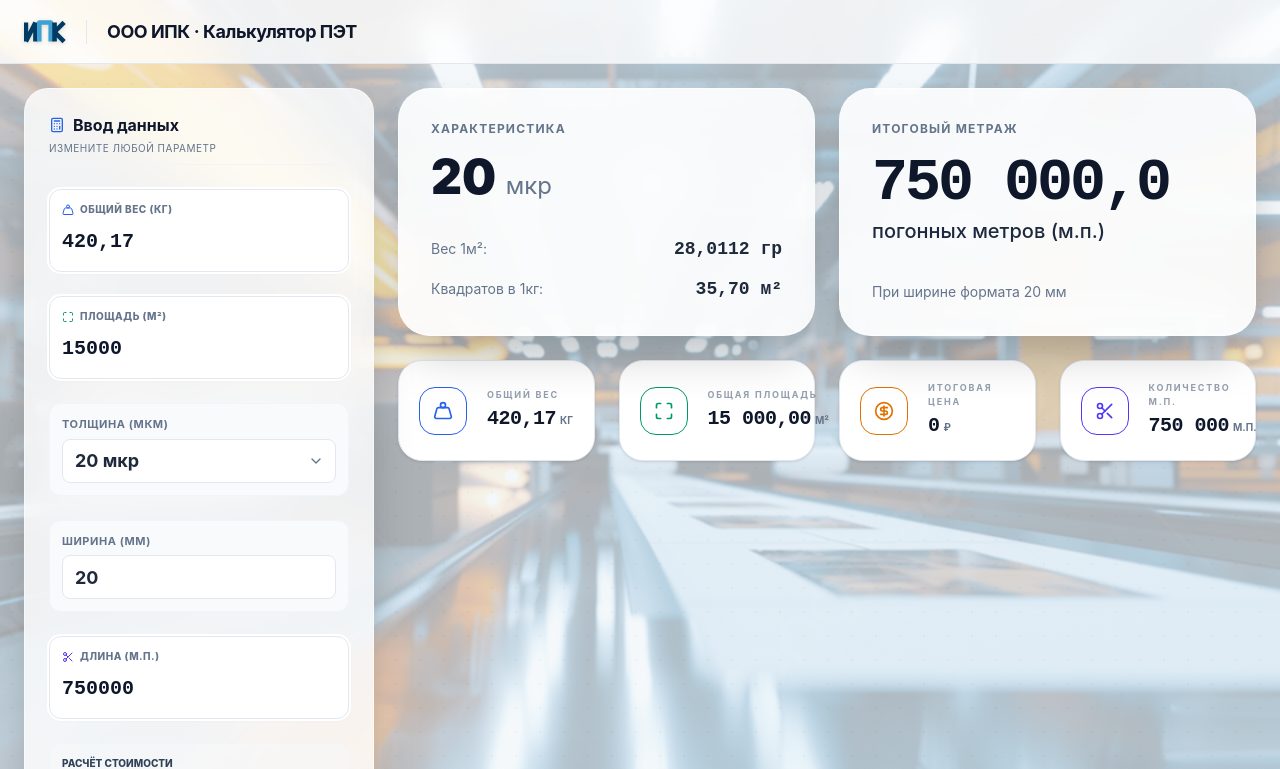
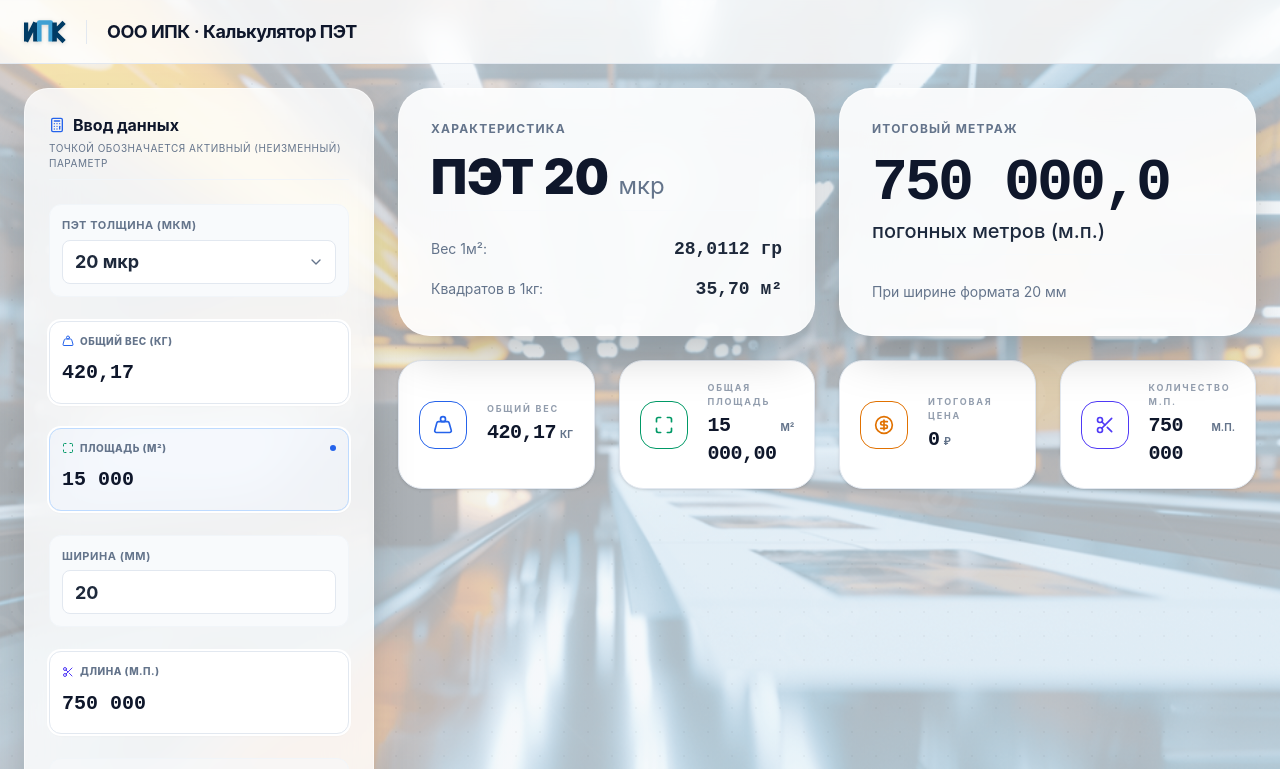
Before and after one commit to sergeypresnyakov8-spec/PET_KG-M2, a React (Vite) app: page / in a window 1280 px wide. Shown: the top 769 px of the page. Built offline with nearby package versions, Linux system fonts and the light colour scheme.

Commit message:
Update App.tsx

```diff
--- a/src/App.tsx
+++ b/src/App.tsx
@@ -78,9 +78,26 @@ const DEFAULT_PET_DATA: PETRecord[] = [
 ];
 
 // --- UTILS ---
+const formatInputValue = (val: string) => {
+  if (!val) return "";
+  let raw = val.replace(/\s/g, '').replace(/\./g, ',').replace(/[^\d,]/g, '');
+  if (!raw) return "";
+  const parts = raw.split(',');
+  let intP = parts[0];
+  if (intP === '') intP = '0';
+  else if (intP.length > 1 && intP.startsWith('0') && intP !== '0') {
+    intP = parseInt(intP, 10).toString();
+  }
+  let formattedInt = intP.replace(/\B(?=(\d{3})+(?!\d))/g, ' ');
+  if (parts.length > 1) {
+    return `${formattedInt},${parts.slice(1).join('')}`;
+  }
+  return formattedInt;
+};
+
 const parseNum = (val: string) => {
   if (!val) return 0;
-  const normalized = val.replace(',', '.').replace(/\s/g, '');
+  const normalized = val.replace(',', '.').replace(/\s|\u00A0|\u202F/g, '');
   const n = parseFloat(normalized);
   return isNaN(n) ? 0 : n;
 };
@@ -91,7 +108,7 @@ const formatNum = (num: number, decimals: number = 2, showEmpty: boolean = true)
     minimumFractionDigits: 0,
     maximumFractionDigits: decimals,
     useGrouping: true
-  });
+  }).replace(/\s|\u00A0|\u202F/g, ' ');
 };
 
 const displayRU = (num: number, dec: number = 2) =>
@@ -99,7 +116,7 @@ const displayRU = (num: number, dec: number = 2) =>
     minimumFractionDigits: dec,
     maximumFractionDigits: dec,
     useGrouping: true
-  });
+  }).replace(/\s|\u00A0|\u202F/g, ' ');
 
 // --- APP COMPONENT ---
 export default function App() {
@@ -110,13 +127,14 @@ export default function App() {
   // Input fields
   const [inputs, setInputs] = useState({
     weight: "420,17",
-    area: "15000",
-    length: "750000",
+    area: "15 000",
+    length: "750 000",
     format: "20",
     priceKg: "0",
     priceM2: "0"
   });
   const [pricePriority, setPricePriority] = useState<'kg' | 'm2'>('kg');
+  const [mainPriority, setMainPriority] = useState<'weight' | 'area' | 'length'>('area');
 
   // Load cache
   useEffect(() => {
@@ -126,6 +144,7 @@ export default function App() {
         const state = JSON.parse(saved);
         if (state.thickness) setSelectedThickness(state.thickness);
         if (state.pricePriority) setPricePriority(state.pricePriority);
+        if (state.mainPriority) setMainPriority(state.mainPriority);
         setInputs(prev => ({ ...prev, ...state }));
       } catch (e) { console.error(e); }
     }
@@ -135,9 +154,9 @@ export default function App() {
   // Save cache
   useEffect(() => {
     if (!loading) {
-      localStorage.setItem('pet_calc_cache', JSON.stringify({ ...inputs, thickness: selectedThickness, pricePriority }));
+      localStorage.setItem('pet_calc_cache', JSON.stringify({ ...inputs, thickness: selectedThickness, pricePriority, mainPriority }));
     }
-  }, [inputs, selectedThickness, pricePriority, loading]);
+  }, [inputs, selectedThickness, pricePriority, mainPriority, loading]);
 
   const record = useMemo(() =>
     data.find(r => r.thickness === selectedThickness) || data[0]
@@ -145,8 +164,9 @@ export default function App() {
 
   // Unified Sync Logic
   const sync = (source: string, val: string, currentFormat?: string) => {
-    const v = parseNum(val);
-    const updates: Partial<typeof inputs> = { [source]: val };
+    const cleanVal = formatInputValue(val);
+    const v = parseNum(cleanVal);
+    const updates: Partial<typeof inputs> = { [source]: cleanVal };
     const f = parseNum(currentFormat ?? inputs.format);
     const m2kg = record.m2PerKg;
     const gsm = record.weightPerM2 / 1000;
@@ -164,8 +184,15 @@ export default function App() {
       updates.area = formatNum(a);
       updates.weight = formatNum(a * gsm);
     } else if (source === 'format') {
-      const a = parseNum(inputs.area);
-      updates.length = formatNum(v > 0 ? (a / (v / 1000)) : 0, 1);
+      if (mainPriority === 'length') {
+        const l = parseNum(inputs.length);
+        const a = l * (v / 1000);
+        updates.area = formatNum(a);
+        updates.weight = formatNum(a * gsm);
+      } else {
+        const a = parseNum(inputs.area);
+        updates.length = formatNum(v > 0 ? (a / (v / 1000)) : 0, 1);
+      }
     } else if (source === 'priceKg') {
       updates.priceM2 = formatNum(v / (m2kg || 1));
     } else if (source === 'priceM2') {
@@ -178,7 +205,13 @@ export default function App() {
   // Recalculate on thickness or priority change
   useEffect(() => {
     if (!loading) {
-      sync('area', inputs.area);
+      if (mainPriority === 'weight') {
+        sync('weight', inputs.weight);
+      } else if (mainPriority === 'length') {
+        sync('length', inputs.length);
+      } else {
+        sync('area', inputs.area);
+      }
       // Sync price based on priority when thickness changes
       if (pricePriority === 'kg') {
         sync('priceKg', inputs.priceKg);
@@ -222,14 +255,11 @@ export default function App() {
               <h2 className="text-base font-bold text-slate-900 m-0 flex items-center gap-2">
                 <Calculator className="w-4 h-4 text-brand" /> Ввод данных
               </h2>
-              <p className="text-[10px] text-text-muted uppercase tracking-wider mt-1">Измените любой параметр</p>
+              <p className="text-[10px] text-text-muted uppercase tracking-wider mt-1">Точкой обозначается активный (неизменный) параметр</p>
             </div>
 
-            <InputField label="Общий вес (кг)" value={inputs.weight} onChange={(v) => sync('weight', v)} icon={<Weight className="w-3 h-3 text-brand" />} />
-            <InputField label="Площадь (м²)" value={inputs.area} onChange={(v) => sync('area', v)} icon={<Maximize className="w-3 h-3 text-emerald-600" />} />
-
             <div className="flex flex-col gap-1.5 p-3 bg-slate-50 rounded-xl border border-slate-100">
-              <label className="text-[11px] font-bold text-text-muted uppercase tracking-wider">Толщина (мкм)</label>
+              <label className="text-[11px] font-bold text-text-muted uppercase tracking-wider">ПЭТ толщина (мкм)</label>
               <div className="relative">
                 <select
                   value={selectedThickness}
@@ -242,12 +272,36 @@ export default function App() {
               </div>
             </div>
 
+            <InputField
+              label="Общий вес (кг)"
+              value={inputs.weight}
+              onChange={(v) => { setMainPriority('weight'); sync('weight', v); }}
+              icon={<Weight className="w-3 h-3 text-brand" />}
+              isActive={mainPriority === 'weight'}
+              onClick={() => setMainPriority('weight')}
+            />
+            <InputField
+              label="Площадь (м²)"
+              value={inputs.area}
+              onChange={(v) => { setMainPriority('area'); sync('area', v); }}
+              icon={<Maximize className="w-3 h-3 text-emerald-600" />}
+              isActive={mainPriority === 'area'}
+              onClick={() => setMainPriority('area')}
+            />
+
             <div className="flex flex-col gap-1.5 p-3 bg-slate-50 rounded-xl border border-slate-100">
               <label className="text-[11px] font-bold text-text-muted uppercase tracking-wider">Ширина (мм)</label>
               <input type="text" value={inputs.format} onChange={(e) => sync('format', e.target.value)} className="h-11 px-3 bg-white border border-slate-200 rounded-lg text-lg font-bold outline-none" />
             </div>
 
-            <InputField label="Длина (м.п.)" value={inputs.length} onChange={(v) => sync('length', v)} icon={<Scissors className="w-3 h-3 text-indigo-600" />} />
+            <InputField
+              label="Длина (м.п.)"
+              value={inputs.length}
+              onChange={(v) => { setMainPriority('length'); sync('length', v); }}
+              icon={<Scissors className="w-3 h-3 text-indigo-600" />}
+              isActive={mainPriority === 'length'}
+              onClick={() => setMainPriority('length')}
+            />
 
             <div className="space-y-3 p-3 bg-slate-50/50 rounded-xl border border-slate-100">
               <label className="text-[10px] font-extrabold text-slate-700 uppercase block mb-1">Расчёт стоимости</label>
@@ -302,8 +356,8 @@ export default function App() {
             <motion.div initial={{ opacity: 0, scale: 0.95 }} animate={{ opacity: 1, scale: 1 }} className="bg-white/90 backdrop-blur-xl border border-white/50 rounded-[2rem] p-8 shadow-2xl flex flex-col justify-between hover:shadow-brand/5 transition-all">
               <div>
                 <label className="text-xs font-bold text-text-muted uppercase tracking-[0.1em] mb-4 block">Характеристика</label>
-                <div className="text-5xl font-black text-slate-900 mb-2">
-                  {selectedThickness} <span className="text-2xl font-normal text-text-muted">мкр</span>
+                <div className="text-5xl font-black text-slate-900 mb-2 whitespace-nowrap">
+                  ПЭТ {selectedThickness} <span className="text-2xl font-normal text-text-muted">мкр</span>
                 </div>
               </div>
               <div className="space-y-3 pt-6 border-t border-slate-50">
@@ -339,10 +393,16 @@ export default function App() {
   );
 }
 
-function InputField({ label, value, onChange, icon }: { label: string, value: string, onChange: (v: string) => void, icon?: React.ReactNode }) {
+function InputField({ label, value, onChange, icon, isActive, onClick }: { label: string, value: string, onChange: (v: string) => void, icon?: React.ReactNode, isActive?: boolean, onClick?: () => void }) {
   return (
-    <div className="flex flex-col gap-1.5 focus-within:ring-2 focus-within:ring-brand/10 transition-all p-3 border border-slate-200 rounded-xl bg-white shadow-sm ring-offset-2">
-      <label className="text-[10px] font-extrabold text-text-muted uppercase tracking-wider flex items-center gap-1.5">{icon}{label}</label>
+    <div
+      onClick={onClick}
+      className={`flex flex-col gap-1.5 focus-within:ring-2 focus-within:ring-brand/10 transition-all p-3 border rounded-xl shadow-sm ring-offset-2 ${isActive !== undefined ? 'cursor-pointer' : ''} ${isActive ? 'bg-blue-50/40 border-blue-200' : 'bg-white border-slate-200'}`}
+    >
+      <div className="flex justify-between items-center">
+        <label className="text-[10px] font-extrabold text-text-muted uppercase tracking-wider flex items-center gap-1.5">{icon}{label}</label>
+        {isActive && <div className="w-1.5 h-1.5 bg-brand rounded-full" />}
+      </div>
       <input type="text" value={value} onChange={(e) => onChange(e.target.value)} className="h-9 w-full bg-transparent text-xl font-bold font-mono text-slate-900 outline-none" />
     </div>
   );
```
